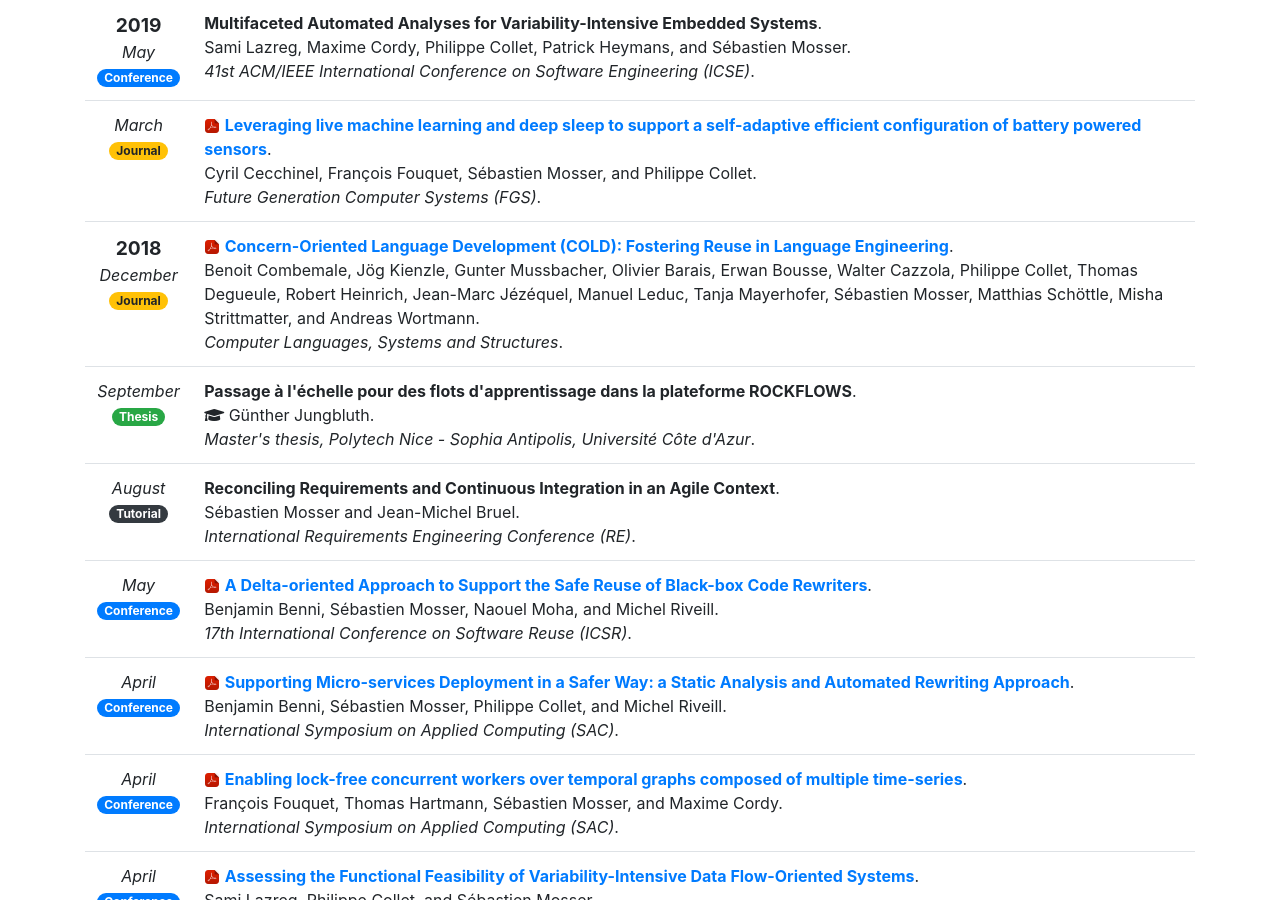
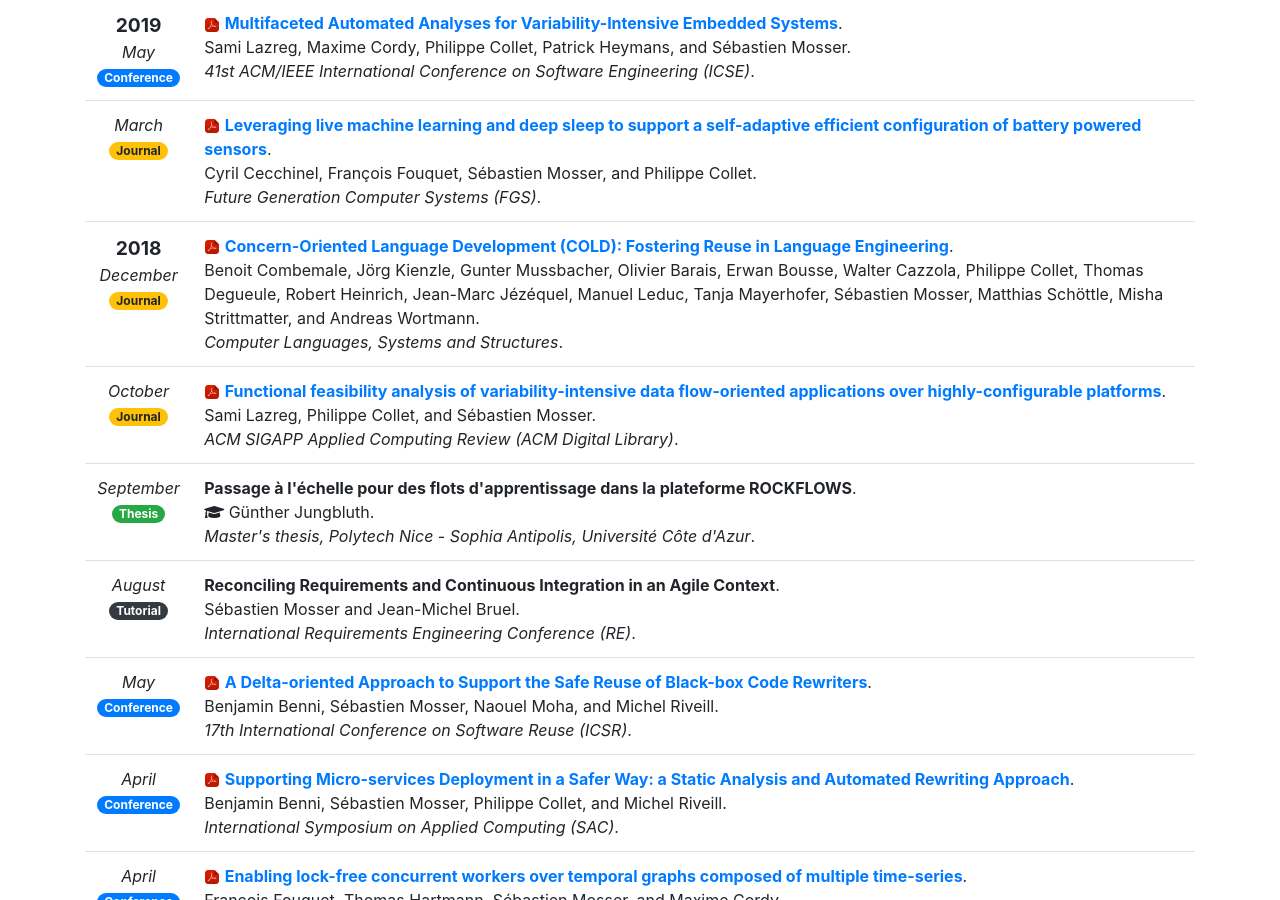
Before and after one commit to ace-design/ace-design.github.io, a Jekyll site: the page built from publications.html, in a window 1280 px wide and 900 px high, scrolled down 318 px. Built offline with Jekyll 4.4.1, drawn with Linux system fonts in a browser that asks for light colours; nearby versions of some CDN libraries.

Commit message:
biblio add ACR

```diff
--- a/_includes/pubs.html
+++ b/_includes/pubs.html
@@ -18,7 +18,9 @@
 		</td>
 		<td class="publication">
 			<span class="pubtitle">
-				<strong>Multifaceted Automated Analyses for Variability-Intensive Embedded Systems</strong>.
+				<img src="img/pdf-icon.png" width="16"
+					height="16" alt="PDF" />
+				<a target="_blank" href="https://hal.archives-ouvertes.fr/hal-02061251?lang=en"><strong>Multifaceted Automated Analyses for Variability-Intensive Embedded Systems</strong></a>.
 			</span><br />
 			<span class="authors">
 
@@ -74,9 +76,34 @@
 			</span><br />
 			<span class="authors">
 
-				Benoit Combemale, Jög Kienzle, Gunter Mussbacher, Olivier Barais, Erwan Bousse, Walter Cazzola, Philippe Collet, Thomas Degueule, Robert Heinrich, Jean-Marc Jézéquel, Manuel Leduc, Tanja Mayerhofer, Sébastien Mosser, Matthias Schöttle, Misha Strittmatter, and Andreas Wortmann.
+				Benoit Combemale, Jörg Kienzle, Gunter Mussbacher, Olivier Barais, Erwan Bousse, Walter Cazzola, Philippe Collet, Thomas Degueule, Robert Heinrich, Jean-Marc Jézéquel, Manuel Leduc, Tanja Mayerhofer, Sébastien Mosser, Matthias Schöttle, Misha Strittmatter, and Andreas Wortmann.
 			</span><br />
 			<em><span class="venuetype"></span><span class="venue">Computer Languages, Systems and Structures</span></em>.
+
+		</td>
+	</tr>
+	<tr>
+		<td class="text-center">
+			<span class="date">
+
+
+
+				<em>October</em><br />
+			<span class="badge badge-pill badge-warning">Journal</span>
+
+		</span>
+		</td>
+		<td class="publication">
+			<span class="pubtitle">
+				<img src="img/pdf-icon.png" width="16"
+					height="16" alt="PDF" />
+				<a target="_blank" href="https://hal.archives-ouvertes.fr/hal-02061255?lang=en"><strong>Functional feasibility analysis of variability-intensive data flow-oriented applications over highly-configurable platforms</strong></a>.
+			</span><br />
+			<span class="authors">
+
+				Sami Lazreg, Philippe Collet, and Sébastien Mosser.
+			</span><br />
+			<em><span class="venuetype"></span><span class="venue">ACM SIGAPP Applied Computing Review (ACM Digital Library)</span></em>.
 
 		</td>
 	</tr>
```
Also changed, not shown: bib/pubs.bib (+15 -1 lines).
